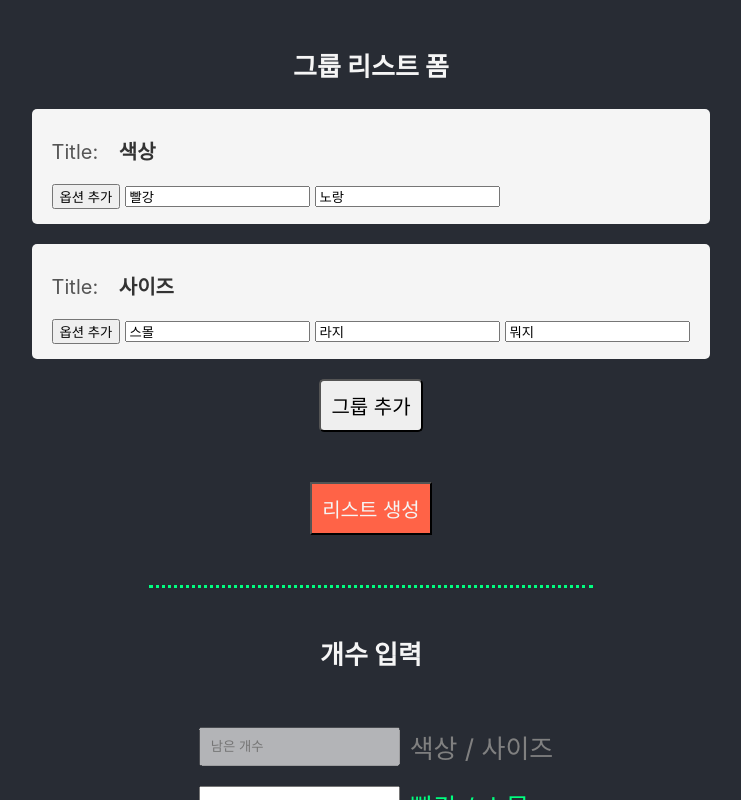
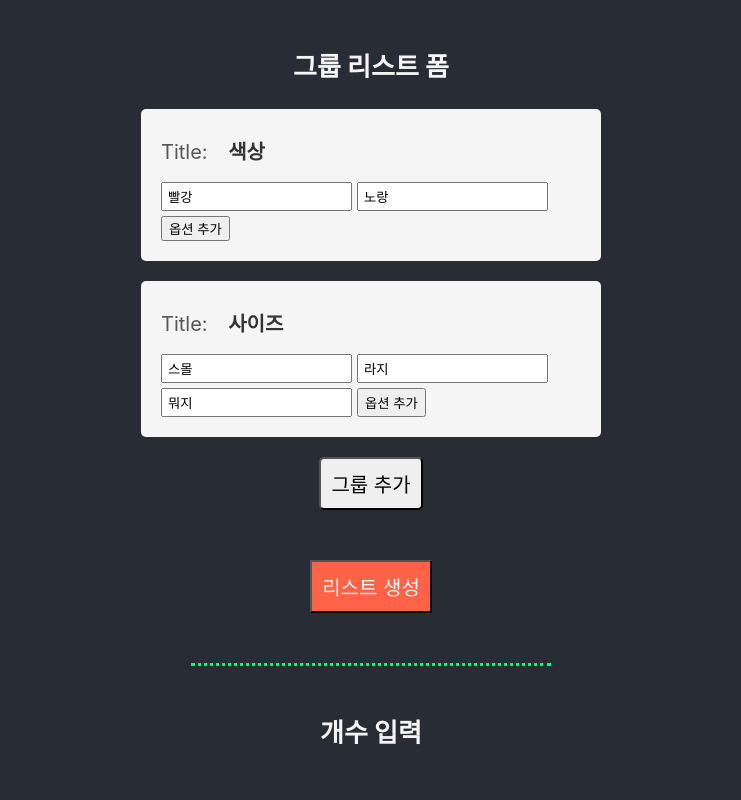
Before and after one commit to publicPark/json-generator, a React (Create React App) app: page / in a window 1280 px wide. Both pictures are taken after a click on the button "리스트 생성". Shown: the top 800 px of the page, without its empty margins (269-1010 px from the left). Built offline with nearby package versions, Linux system fonts and the light colour scheme.

Commit message:
style 정리

```diff
--- a/src/App.css
+++ b/src/App.css
@@ -32,6 +32,7 @@ section {
   /* width: 100%; */
   padding: 20px;
   padding-bottom: 50px;
+  max-width: 500px;
 }
 .borderTop {
   border-top: 3px dotted springgreen;
@@ -41,3 +42,9 @@ p {
   font-weight: bold;
   color: whitesmoke;
 }
+button {
+  cursor: pointer;
+}
+button:hover {
+  opacity: 0.5;
+}
--- a/src/App.js
+++ b/src/App.js
@@ -46,6 +46,7 @@ function App() {
       titleList,
       groupList // 이건 추가 정보 (중복)
     }
+    alert("콘솔을 확인하세요")
     console.log("Result (groupList는 추가 정보)", obj)
     setResult(obj)
   }
--- a/src/components/Counts/CountInput.js
+++ b/src/components/Counts/CountInput.js
@@ -29,7 +29,16 @@ const CountInput = ({ data, index, onChange }) => {
       <input className={styles.inputCount} type="text" placeholder="남은 개수"
         value={count} onChange={ onCountChange }
       />
-      {data.combination && <div className={ styles.textName }>{data.combination.join(' / ')}</div> }
+      {/* {data.combination && <div className={styles.textName}>{data.combination.join(' / ')}</div>} */}
+      {data.combination && data.combination.map((el, i) => {
+        return (
+          <>
+            <div className={styles['op' + (i + 1)]}>{el}
+              { i+1<data.combination.length && <span className={styles.slash}>/</span> }
+            </div>
+          </>
+        )
+      })}
     </li>
   )
 }
--- a/src/components/Counts/CountList.js
+++ b/src/components/Counts/CountList.js
@@ -13,13 +13,6 @@ const CountListForm = ({ list, titleList, formatResult }) => {
     setCountList(newArr)
   }
   const finish = () => {
-    alert("콘솔을 확인하세요")
-    // console.log("#1",
-    //   {
-    //   countList,
-    //   titleList
-    //   }
-    // )
     formatResult(countList)
   }
   return (
@@ -28,7 +21,7 @@ const CountListForm = ({ list, titleList, formatResult }) => {
       <ul className={styles.list}>
         <li className={ styles.element }>
           <input className={styles.inputCount} type="number" placeholder="남은 개수" disabled />
-          <div className={ styles.grey }>
+          <div className={ styles.Title }>
             { titleList && titleList.join(' / ') }
           </div>
         </li>
--- a/src/components/Counts/CountList.module.css
+++ b/src/components/Counts/CountList.module.css
@@ -1,5 +1,6 @@
 .list {
-  padding: 20px;
+  padding: 20px 0;
+  font-size: 18px;
 }
 .element {
   display: flex;
@@ -16,8 +17,20 @@
   font-size: 20px;
   background-color: seagreen;
   color: whitesmoke;
-  cursor: pointer;
 }
-.grey {
-  color: grey;
+.Title {
+  color: lightgray;
 }
+.op1 {
+  color: aqua;
+}
+.op2 {
+  color: aquamarine;
+}
+.op3 {
+  color: springgreen;
+}
+.slash {
+  color: lightgray;
+  margin: 0 5px;
+}
--- a/src/components/Groups/Group.js
+++ b/src/components/Groups/Group.js
@@ -38,7 +38,6 @@ const Group = ({obj, deleteMe, parentCallback}) => {
           value={ title } onChange={onTitleChange}></input>
       </div>
       <div className={ styles.Options }>
-        <button type="button" onClick={addOption}>옵션 추가</button>
         {options.map((op, i) => {
           return (
             <input key={i} type="text" className={styles.InputOption} placeholder="option"
@@ -48,6 +47,7 @@ const Group = ({obj, deleteMe, parentCallback}) => {
             />
           )
         }) }
+        <button type="button" onClick={addOption}>옵션 추가</button>
       </div>
     </div>
   )
--- a/src/components/Groups/Group.module.css
+++ b/src/components/Groups/Group.module.css
@@ -14,9 +14,10 @@
   border: none;
   padding: 15px;
   border-radius: 5px;
+  margin-bottom: 5px;
 }
 .InputTitle:hover {
-  background: #f7f7f7;
+  background-color: gainsboro;
 }
 
 .Label {
@@ -32,7 +33,6 @@
   font-size: 20px;
   font-weight: bold;
   border: none;
-  cursor: pointer;
   padding: 10px 15px;
 }
 .Delete:hover {
@@ -40,7 +40,15 @@
 }
 
 .Options {
+  display: flex;
+  flex-wrap: wrap;
+}
+.Options button {
+  margin-bottom: 5px;
+  margin-right: 5px;
 }
 .InputOption {
-  margin-left: 5px;
+  margin-right: 5px;
+  margin-bottom: 5px;
+  padding: 5px;
 }
--- a/src/components/Groups/Groups.js
+++ b/src/components/Groups/Groups.js
@@ -5,8 +5,8 @@ const GroupsForm = ({ finish, list }) => {
   const [groups, setGroups] = useState(list)
   const addGroup = () => {
     let groupObj = {
-      title: "New",
-      options: ["new"]
+      title: "New Title",
+      options: ["new option"]
     }
     if (groups.length >= 3) {
       alert("Cannot push anymore!")
--- a/src/components/Groups/Groups.module.css
+++ b/src/components/Groups/Groups.module.css
@@ -3,9 +3,6 @@
   border-radius: 5px;
   padding: 10px;
   cursor: pointer;
-}
-.AddButton:hover {
-  opacity: 0.5;
 }
 
 .buttonNext {
@@ -14,8 +11,4 @@
   font-size: 20px;
   background-color: tomato;
   color: whitesmoke;
-  cursor: pointer;
 }
-.buttonNext:hover {
-  opacity: 0.5;
-}
```
